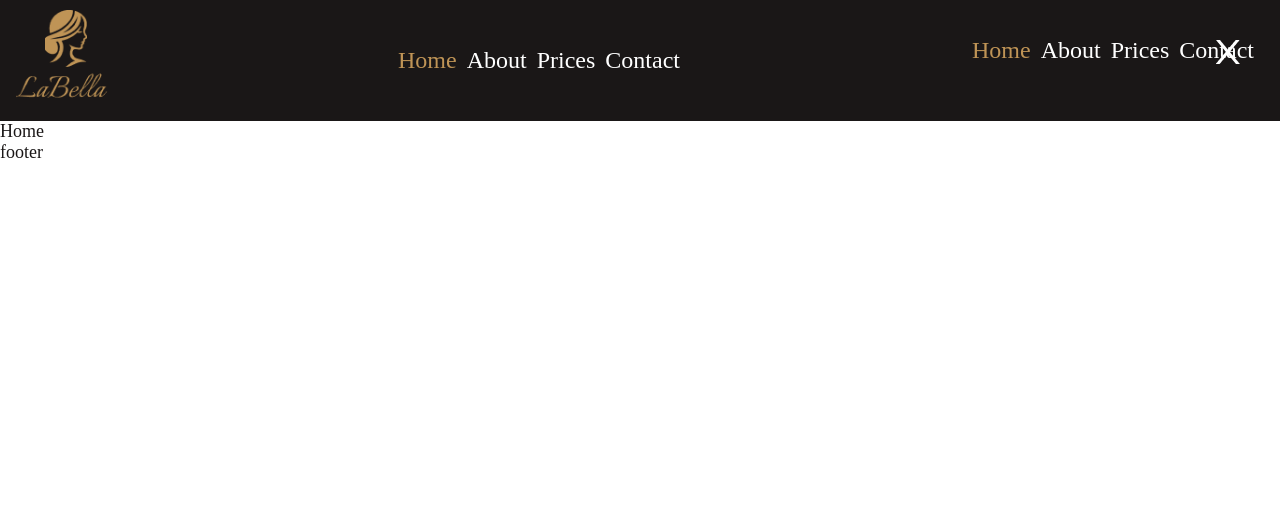
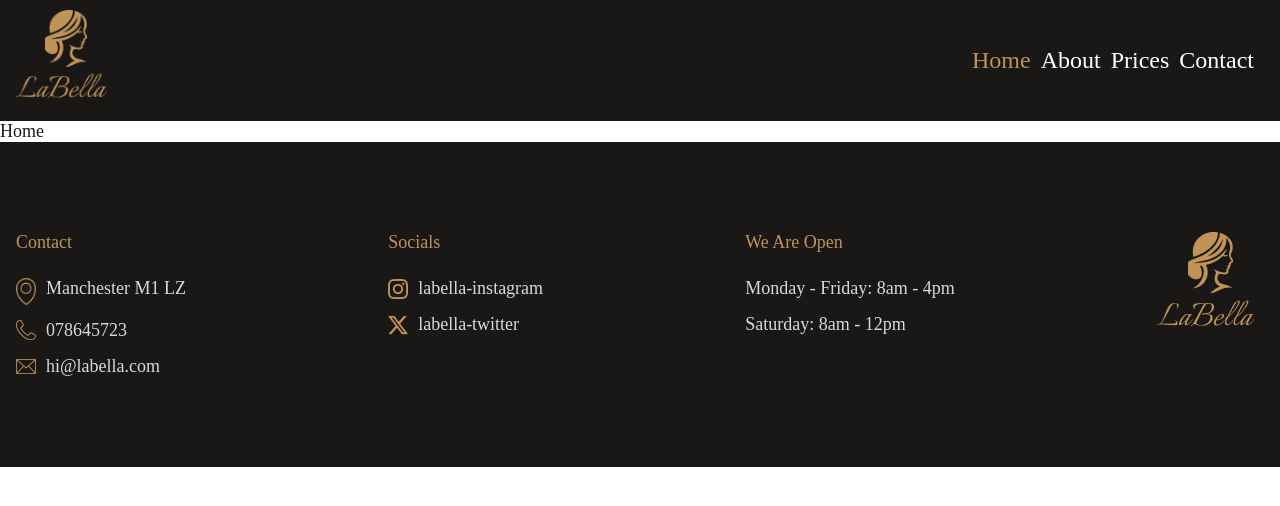
Before and after one commit to tomsky90/labella, a React (Vite) app: page / in a window 1280 px wide. Shown: the top 506 px of the page. Built offline with nearby package versions, Linux system fonts and the light colour scheme; a web font is replaced by a local one.

Commit message:
feat: create footer + styles

```diff
--- a/src/base-styles/_variables.scss
+++ b/src/base-styles/_variables.scss
@@ -3,7 +3,7 @@
 
 $white: #ffffff;
 $black: #1a1717;
-$grey: #f9f9f9;
+$grey: #d9d9d9;
 $gold: #bf9456;
 
 $border-radius-4: 4px;
--- a/src/base-styles/main.scss
+++ b/src/base-styles/main.scss
@@ -7,3 +7,4 @@
 // components
 
 @import "../components/NavBar/nav-bar";
+@import "../components/Footer/footer";
--- a/src/components/Footer/Footer.jsx
+++ b/src/components/Footer/Footer.jsx
@@ -1,5 +1,68 @@
+import logo from "../../assets/icons/logo.png";
+import pin from "../../assets/icons/maps-pin-line-icon.png";
+import phone from "../../assets/icons/phone-line-icon.png";
+import mail from "../../assets/icons/envelope-line-icon.png";
+import instagram from "../../assets/icons/black-instagram-icon.png";
+import x from "../../assets/icons/x-social-media-black-icon.png";
+
 const Footer = () => {
-  return <footer>footer</footer>;
+  return (
+    <footer className="footer">
+      <div className="footer__wrapper">
+        <div className="footer__links-wrapper">
+          <h3 className="footer__heading">Contact</h3>
+          <div className="footer__link-wrapper">
+            <img className="footer__link-icon" src={pin} alt="map pin" />
+            <p className="footer__link">Manchester M1 LZ</p>
+          </div>
+          <div className="footer__link-wrapper">
+            <img className="footer__link-icon" src={phone} alt="phone" />
+            <a className="footer__link" href="tel:078645723">
+              078645723
+            </a>
+          </div>
+          <div className="footer__link-wrapper">
+            <img className="footer__link-icon" src={mail} alt="mail" />
+            <a className="footer__link" href="mailto:hi@labella.com">
+              hi@labella.com
+            </a>
+          </div>
+        </div>
+        <div className="footer__links-wrapper">
+          <h3 className="footer__heading">Socials</h3>
+          <div className="footer__link-wrapper">
+            <img
+              className="footer__link-icon"
+              src={instagram}
+              alt="instagram"
+            />
+            <a className="footer__link" href="www.instagram">
+              labella-instagram
+            </a>
+          </div>
+          <div className="footer__link-wrapper">
+            <img className="footer__link-icon" src={x} alt="x" />
+            <a className="footer__link" href="www.x.com">
+              labella-twitter
+            </a>
+          </div>
+        </div>
+        <div className="footer__links-wrapper">
+          <h3 className="footer__heading">We Are Open</h3>
+          <div className="footer__link-wrapper">
+            <p className="footer__link">Monday - Friday: 8am - 4pm</p>
+          </div>
+          <div className="footer__link-wrapper">
+            {" "}
+            <p className="footer__link">Saturday: 8am - 12pm</p>
+          </div>
+        </div>
+        <div className="footer__links-wrapper">
+          <img className="footer__logo" src={logo} alt="" />
+        </div>
+      </div>
+    </footer>
+  );
 };
 
 export default Footer;
--- /dev/null
+++ b/src/components/Footer/_footer.scss
@@ -0,0 +1,55 @@
+.footer {
+  background-color: $black;
+  color: $gold;
+  padding: 90px 0;
+
+  &__wrapper {
+    display: flex;
+    flex-wrap: wrap;
+    justify-content: space-between;
+
+    @include container;
+
+    @include view(tablet) {
+      row-gap: 40px;
+    }
+  }
+
+  &__heading {
+    margin-bottom: 10px;
+  }
+
+  &__links-wrapper {
+    display: flex;
+    flex-direction: column;
+    gap: 15px;
+
+    @include view(tablet) {
+      width: 50%;
+    }
+
+    @include view(mobile) {
+      width: 100%;
+    }
+  }
+
+  &__link-wrapper {
+    display: flex;
+    column-gap: 10px;
+  }
+
+  &__link {
+    color: $grey;
+  }
+
+  &__link-icon {
+    width: 20px;
+    object-fit: contain;
+  }
+
+  &__logo {
+    @include view(tablet) {
+      width: 100px;
+    }
+  }
+}
--- a/src/components/NavBar/_nav-bar.scss
+++ b/src/components/NavBar/_nav-bar.scss
@@ -44,13 +44,6 @@
 
   &__mobile-nav {
     display: flex;
-    transition: 0.6s ease-in-out;
-
-    &.active {
-      transform: translateY(0);
-    }
-
-    @include view(mobile) {
     position: absolute;
     top: 0;
     left: 0;
@@ -61,6 +54,10 @@
     padding-top: 150px;
     background-color: $black;
     transform: translateY(-100%);
+    transition: 1s ease-in-out;
+
+    &.active {
+      transform: translateY(0);
     }
   }
 
```
Lines whose indentation alone changed are shown as unchanged.
